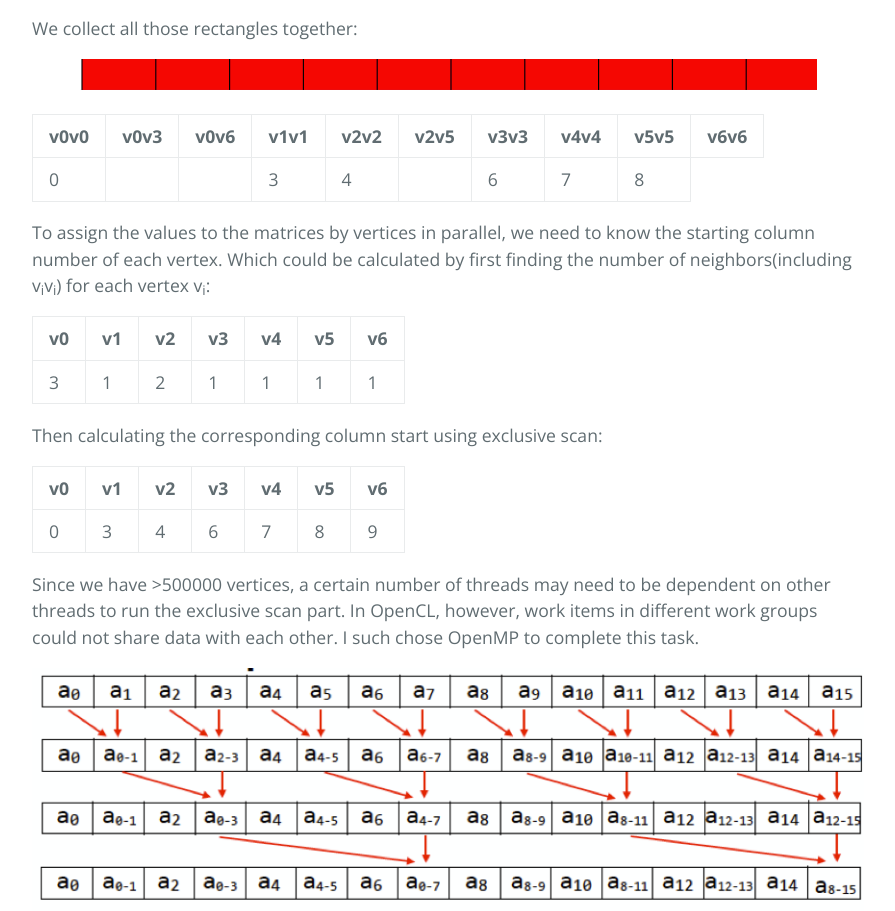
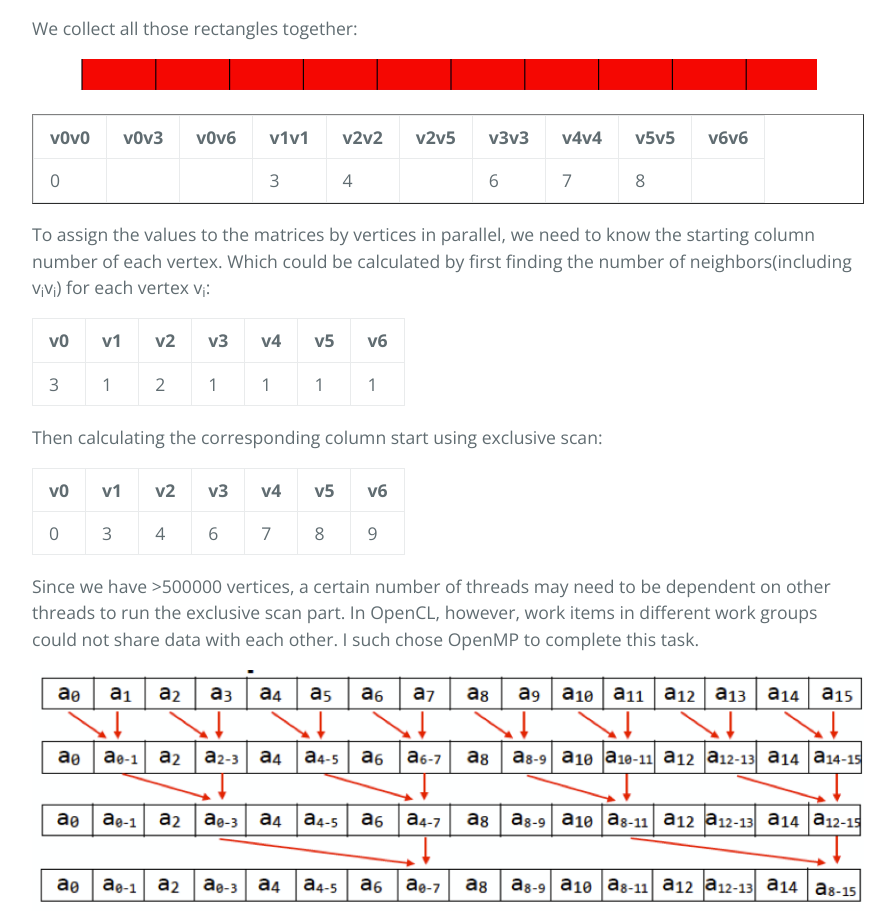
Before and after one commit to sushuang9210/GeodesicsinHeat, a plain HTML site: page index.html in a window 1280 px wide. Shown: the part 2442-3353 px from the top of the page, without its empty margins (192-1087 px from the left). Drawn offline with nearby package versions, Linux system fonts and the light colour scheme.

Commit message:
first post

```diff
--- a/writeup.html
+++ b/writeup.html
@@ -50,7 +50,7 @@
     <img src="img/combine.png" />
  </div>
  </p>
- <table class = "table table-bordered" align= "center">
+ <table class = "table table-bordered" align= "center" border="1">
 <thead>
  <tr>
  <th>v0v0</th>
@@ -76,6 +76,7 @@
  <td>6</td>
  <td>7</td>
  <td>8</td>
+ <td></td>
  </tr>
  </tbody>
  </table>
```
